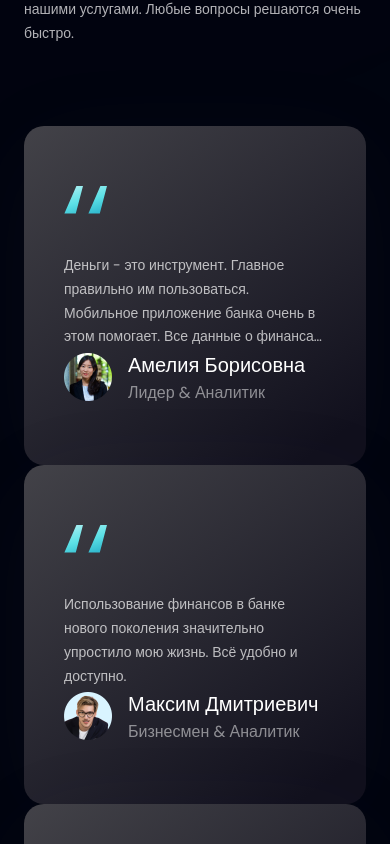
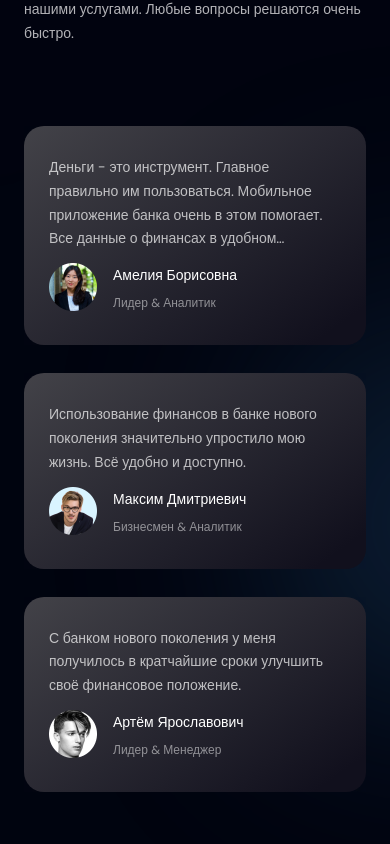
Before and after one commit to kostin-s/bank_landing, a React (Vite) app: page / in a window 390 px wide. Shown: the part 3520-4364 px from the top of the page. Built offline with nearby package versions, Linux system fonts and the light colour scheme.

Commit message:
адаптив feedback

```diff
--- a/src/components/sections/Feedback/Feedback.module.scss
+++ b/src/components/sections/Feedback/Feedback.module.scss
@@ -1,3 +1,7 @@
 .feedback {
-  @apply flex justify-center flex-col sm:flex-row mb-[100px];
+  @apply relative flex justify-center flex-col sm:flex-row mb-[100px];
+
+  .gradient_blue {
+    @apply absolute z-[0] w-[60%] h-[60%] -right-[50%] rounded-full blue__gradient bottom-40;
+  }
 }
--- a/src/components/sections/Feedback/Feedback.tsx
+++ b/src/components/sections/Feedback/Feedback.tsx
@@ -7,8 +7,10 @@ import { feedbackData } from './feedback.data';
 const Feedback: FC = () => {
   return (
     <section className={styles.feedback}>
+      <div className={styles.gradient_blue} />
+
       {feedbackData.map(item => (
-        <FeedbackItem data={item} />
+        <FeedbackItem data={item} key={item.id} />
       ))}
     </section>
   );
--- a/src/components/sections/Feedback/FeedbackItem/FeedbackItem.module.scss
+++ b/src/components/sections/Feedback/FeedbackItem/FeedbackItem.module.scss
@@ -1,9 +1,11 @@
 .item {
   @apply relative flex flex-1 flex-col
-    pt-[128px] pb-[60px] px-[40px]
+    md:pt-[128px] sm:pt-[110px] pt-[30px] md:pb-[60px] pb-[30px] md:px-[40px] px-[25px]
     sm:max-w-[370px] w-full
     sm:h-[400px] h-full
-    mr-[30px] last:mr-0;
+    sm:mb-0 mb-7 mr-0
+    sm:mr-[30px] last:mr-0
+    overflow-hidden;
 
   &:before {
     @apply absolute content-[''] inset-0 z-[1] opacity-[1] rounded-[20px];
@@ -23,7 +25,11 @@
   }
 
   .quotes {
-    @apply absolute top-[60px] z-10;
+    @apply absolute xs:block hidden
+      sm:top-[60px] top-auto
+      md:left-[40px] sm:left-[25px] left-auto
+      sm:right-auto right-[20px]
+      sm:bottom-auto bottom-[45px] z-10;
   }
 
   .content {
@@ -40,10 +46,10 @@
     }
 
     .human {
-      @apply flex items-center;
+      @apply flex items-center flex-row sm:flex-col md:flex-row sm:mt-0 mt-2;
 
       > img {
-        @apply w-[48px] h-[48px] object-contain mr-4;
+        @apply w-[48px] h-[48px] object-contain md:mr-4 sm:mr-0 mr-4 md:mb-0 sm:mb-3 mb-0;
       }
 
       .about {
@@ -51,11 +57,11 @@
       }
 
       .name {
-        @apply w-full leading-[32px] text-[20px];
+        @apply w-full leading-[32px] lg:text-[20px] text-[14px] whitespace-nowrap;
       }
 
       .info {
-        @apply w-full leading-[24px] opacity-50 text-[16px];
+        @apply w-full leading-[24px] opacity-50 lg:text-[16px] text-[12px] whitespace-nowrap;
       }
     }
   }
--- a/src/components/sections/Feedback/feedback.data.ts
+++ b/src/components/sections/Feedback/feedback.data.ts
@@ -4,6 +4,7 @@ import { IFeedbackItemData } from './feedback.interface';
 
 export const feedbackData: IFeedbackItemData[] = [
   {
+    id: 1,
     content:
       'Деньги - это инструмент. Главное правильно им пользоваться. Мобильное приложение банка очень в этом помогает. Все данные о финансах в удобном формате.',
     human: {
@@ -13,6 +14,7 @@ export const feedbackData: IFeedbackItemData[] = [
     },
   },
   {
+    id: 2,
     content:
       'Использование финансов в банке нового поколения значительно упростило мою жизнь. Всё удобно и доступно.',
     human: {
@@ -22,6 +24,7 @@ export const feedbackData: IFeedbackItemData[] = [
     },
   },
   {
+    id: 3,
     content:
       'С банком нового поколения у меня получилось в кратчайшие сроки улучшить своё финансовое положение.',
     human: {
--- a/src/components/sections/Feedback/feedback.interface.ts
+++ b/src/components/sections/Feedback/feedback.interface.ts
@@ -1,4 +1,5 @@
 export interface IFeedbackItemData {
+  id: number;
   content: string;
   human: {
     image: string;
--- a/src/components/ui/Navbar/navbar.data.ts
+++ b/src/components/ui/Navbar/navbar.data.ts
@@ -10,11 +10,11 @@ export const menuLinks: INavbar[] = [
     id: 'features',
   },
   {
+    title: 'Предложения',
+    id: 'benefit',
+  },
+  {
     title: 'О нас',
     id: 'about',
   },
-  {
-    title: 'Предложения',
-    id: 'benefit',
-  },
 ];
```
